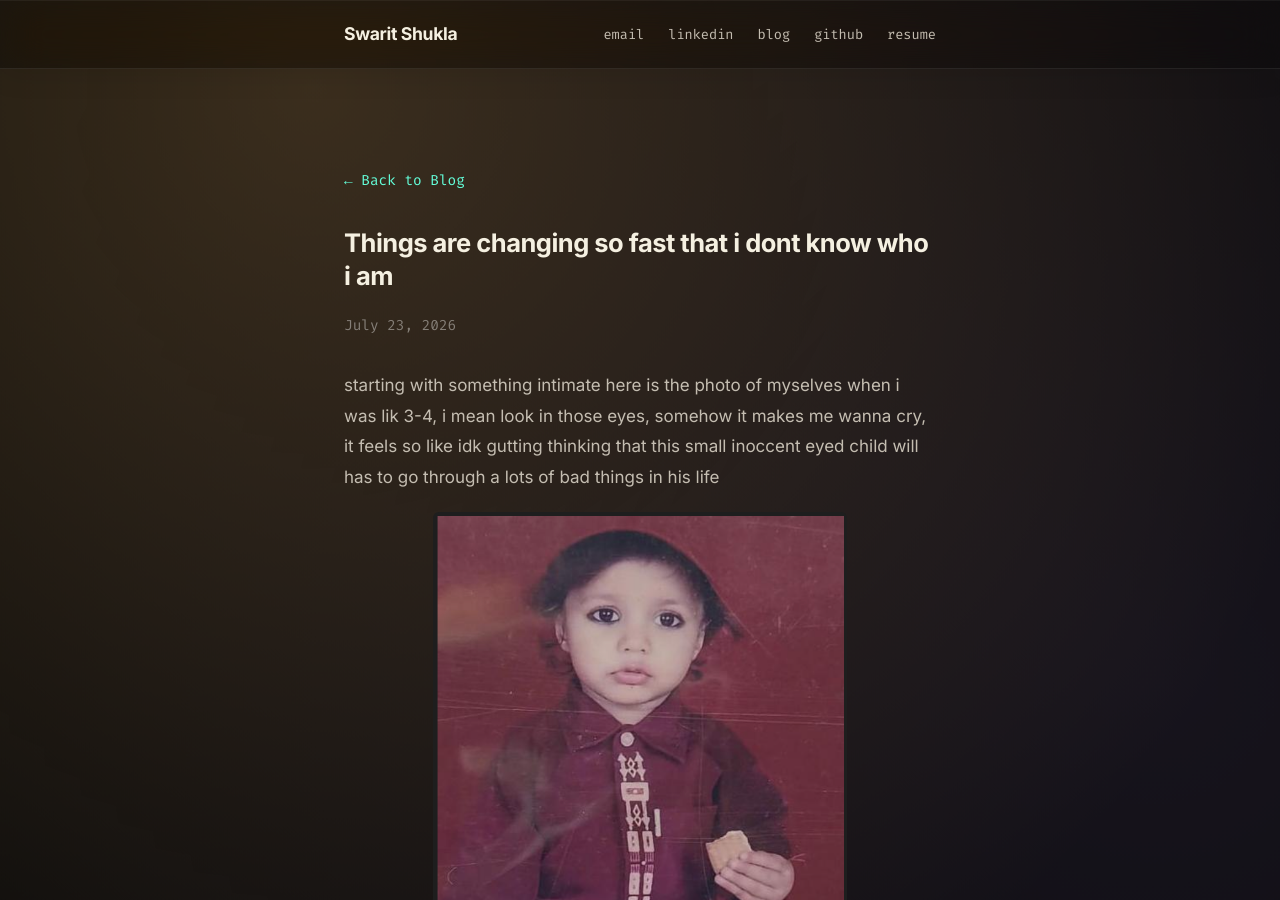
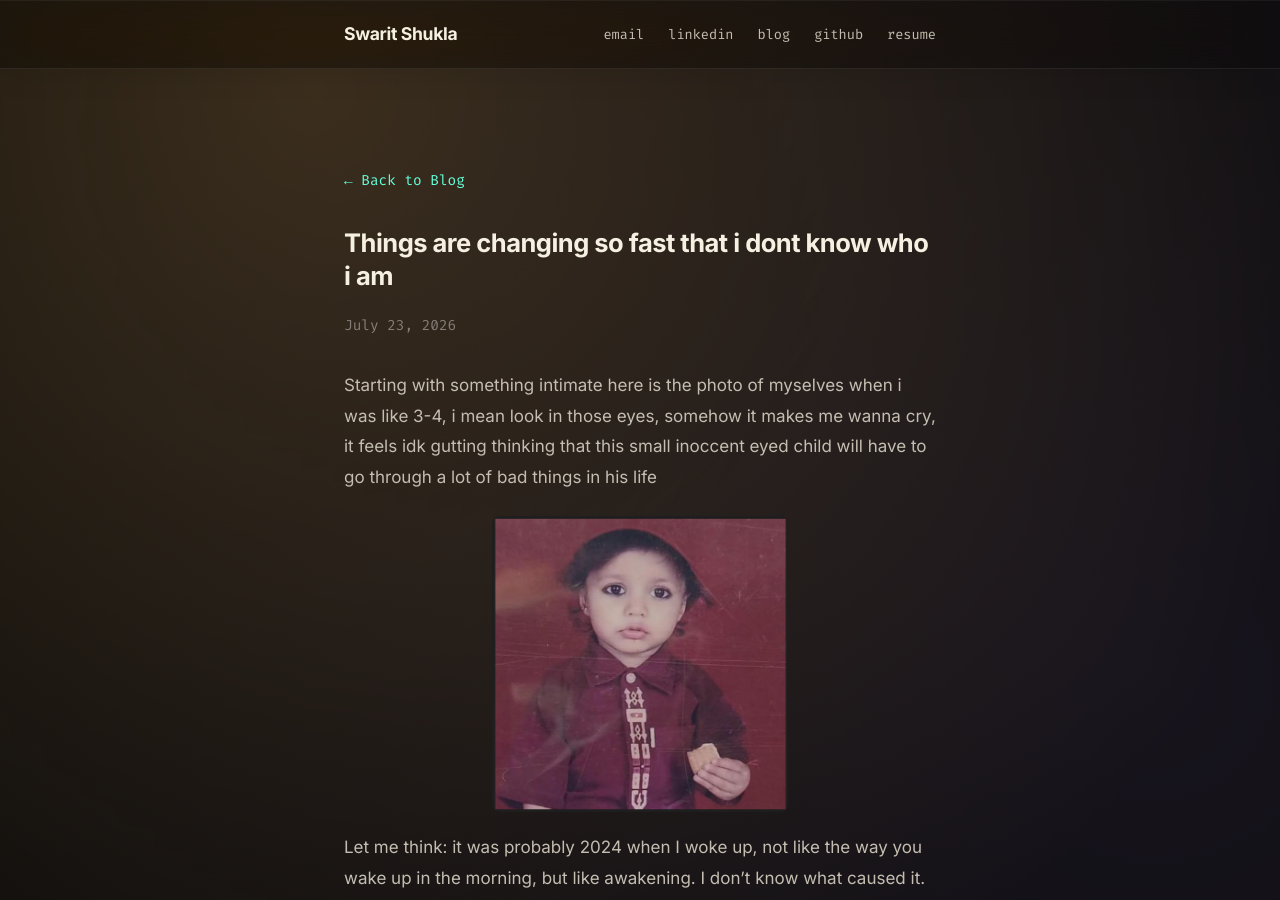
Before and after one commit to SWARITSHUKLA/SWARITSHUKLA.github.io, a Jekyll site: the page built from _posts/2026-07-23-Things-are-changing-so-fast-that-i-dont-know-who-i-am.md, in a window 1280 px wide and 900 px high. Built offline with Jekyll 4.4.1, drawn with Linux system fonts in a browser that asks for light colours.

Commit message:
Did some minor changes

```diff
--- a/_posts/2026-07-23-Things-are-changing-so-fast-that-i-dont-know-who-i-am.md
+++ b/_posts/2026-07-23-Things-are-changing-so-fast-that-i-dont-know-who-i-am.md
@@ -5,8 +5,11 @@ date: 2026-07-23
 category: life
 ---
 
-starting with something intimate here is the photo of myselves when i was lik 3-4, i mean look in those eyes, somehow it makes me wanna cry, it feels so like idk gutting thinking that this small inoccent eyed child will has to go through a lots of bad things in his life
-<img src="/photos/Things%20are%20changing%20so%20fast%20that%20i%20dont%20know%20who%20i%20am/Cute%20me.png" alt="cute me" style="max-width: 70%; display: block; margin: 20px auto; border-radius: 6px;">
+Starting with something intimate here is the photo of myselves when i was like 3-4, i mean look in those eyes, somehow it makes me wanna cry, it feels idk gutting thinking that this small inoccent eyed child will have to go through a lot of bad things in his life
+<div style="text-align: center;">
+  <img src="/photos/Things%20are%20changing%20so%20fast%20that%20i%20dont%20know%20who%20i%20am/Cute%20me.png" alt="Jiva1" style="max-width: 50%; height: auto; border-radius: 8px;">
+</div>
+
 Let me think: it was probably 2024 when I woke up, not like the way you wake up in the morning, but like awakening. I don't know what caused it. When I think of my life from 2004 till now, I don't know any instance before 2024 when I felt awakened or had any sort of control.
 
 I was just reacting; nothing else. There was no proactiveness; I didn't decide anything. There was no reasoning involved.
```
Also changed, not shown: _posts/2026-08-08-I-am-a-plant-parent-now!!.md (+1 -1 lines).
